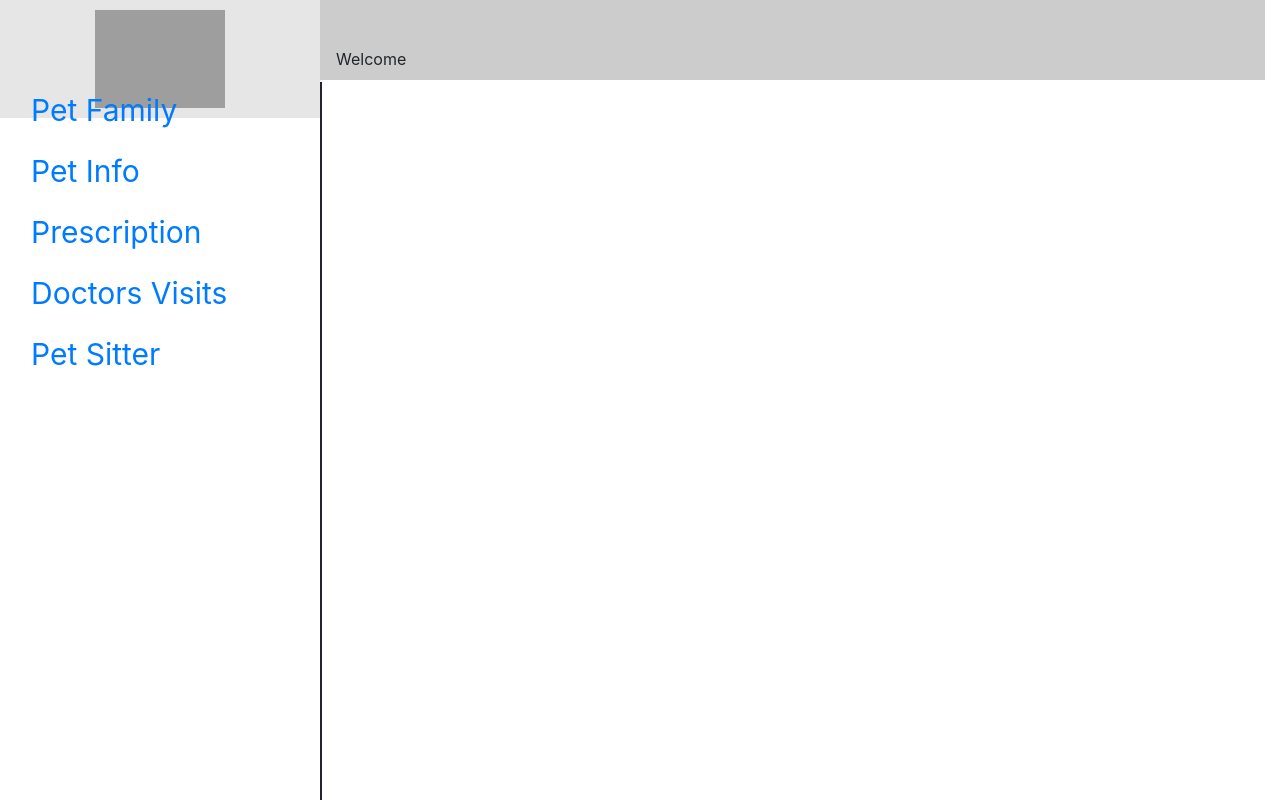
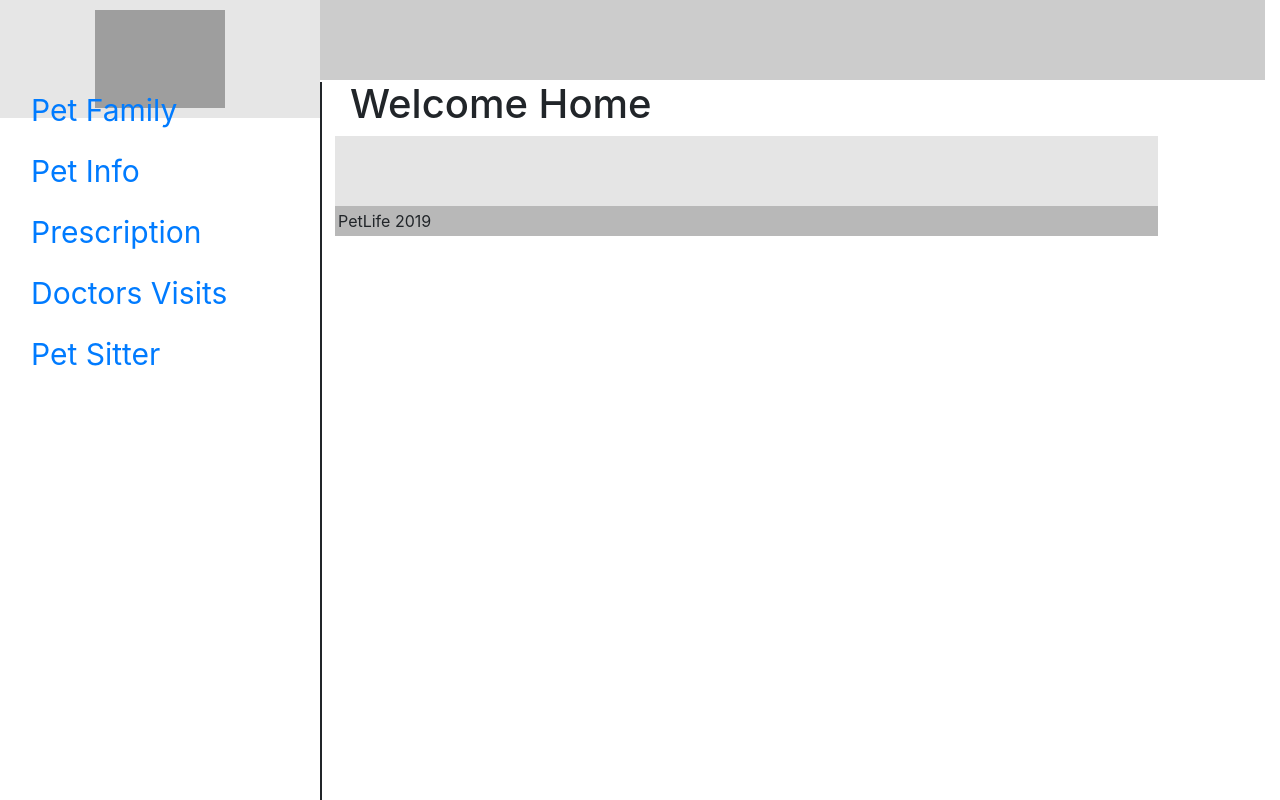
Before and after one commit to Mezran/Pet-Life, a React (Create React App) app in the folder petlife/: page / in a window 1280 px wide. Built offline with nearby package versions, Linux system fonts and the light colour scheme; grey boxes are pictures that could not be loaded.

Commit message:
added a footer and a dummy home page route on /

```diff
--- a/petlife/src/App.js
+++ b/petlife/src/App.js
@@ -4,6 +4,8 @@ import CreateAccountPage from "./pages/CreateAccountPage";
 import { BrowserRouter as Router, Route } from "react-router-dom";
 import Sidebar from "./components/Sidebar/sidebar";
 import Header from "./components/Header/header";
+import Footer from "./components/Footer";
+import Home from "./pages/Home"
 
 class App extends React.Component {
   render() {
@@ -14,12 +16,14 @@ class App extends React.Component {
           <div className="row">
             <Sidebar />
             <div className="col-8">
+              <Route exact path = '/' component = {Home}/>
               <Route exact path="/login" component={LoginPage} />
               <Route
                 exact
                 path="/createAccount"
                 component={CreateAccountPage}
               />
+              <Footer/>
             </div>
           </div>
         </div>
--- /dev/null
+++ b/petlife/src/components/Footer/index.js
@@ -0,0 +1,12 @@
+import React from "react";
+import "./style.css";
+
+function Footer() {
+  return (
+    <footer className="footer">
+      <span>PetLife 2019</span>
+    </footer>
+  );
+}
+
+export default Footer;
--- /dev/null
+++ b/petlife/src/components/Footer/style.css
@@ -0,0 +1,14 @@
+.footer {
+  min-height: 100px;
+  background: #E5E5E5;
+  position: relative;
+}
+
+.footer span {
+  position: absolute;
+  bottom: 0;
+  left: 0;
+  right: 0;
+  padding: 3px;
+  background: #B8B8B8;
+}
--- a/petlife/src/components/Header/header.js
+++ b/petlife/src/components/Header/header.js
@@ -8,7 +8,7 @@ function Header(prop) {
         <div className="col-3 logo">
           <img src="./logo.png" alt="Pet Life Logo" />
         </div>
-        <div className="col-9 text-right navbar">Welcome{prop.userName}</div>
+        <div className="col-9 text-right navbar">{prop.userName}</div>
       </div>
     </header>
   );
--- /dev/null
+++ b/petlife/src/pages/Home.js
@@ -0,0 +1,15 @@
+import React from "react";
+import Header from "../components/Header/header";
+import Footer from "../components/Footer/index";
+import Sidebar from "../components/Sidebar/sidebar";
+
+function Home() {
+    return (
+        <div className="HomePage container">
+
+            <h1>Welcome Home</h1>
+        </div>
+    );
+}
+
+export default Home;
```
